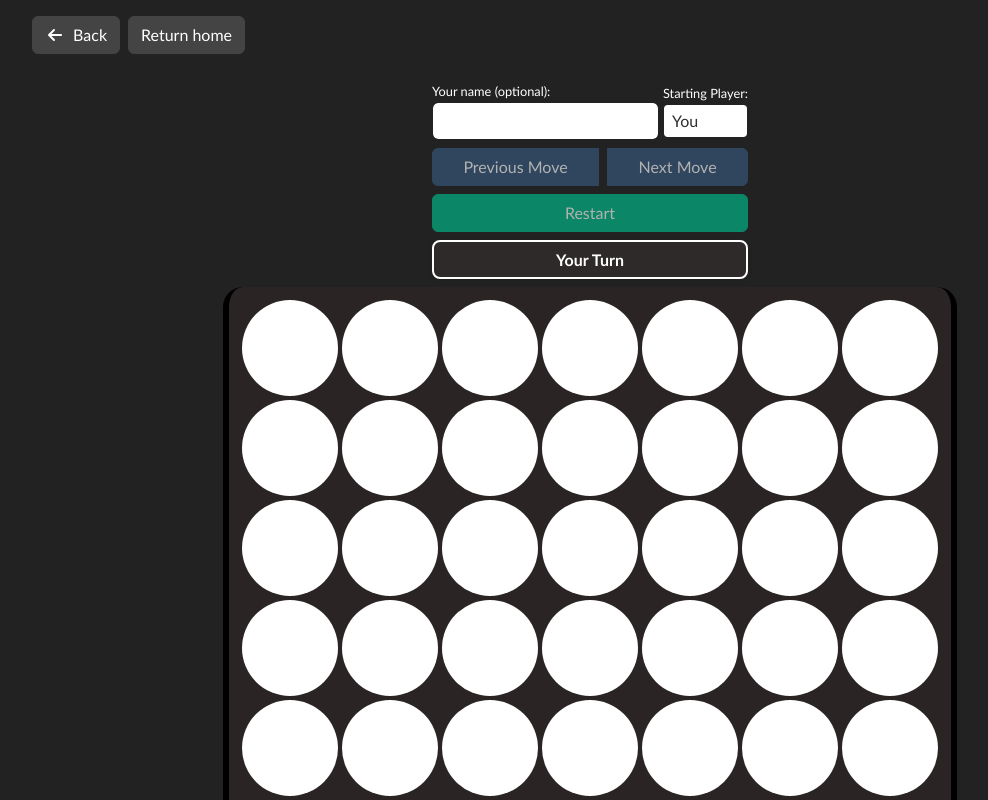
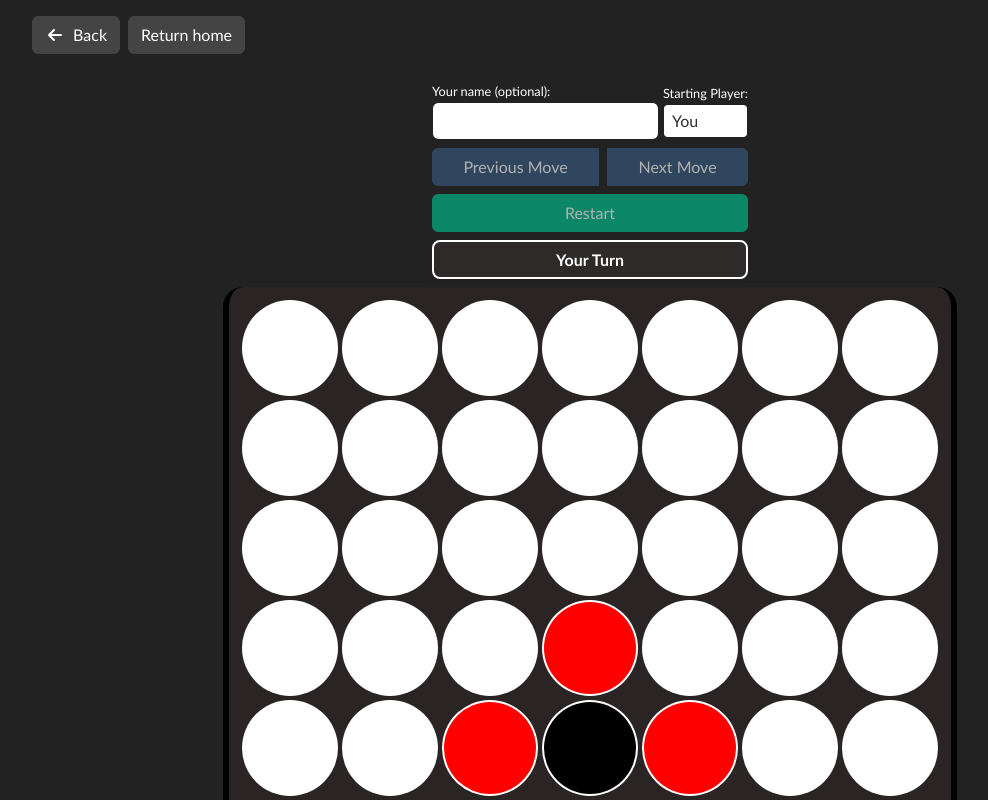
Before and after one commit to JoachimTislov/Portfolio, a Vue app: page /four-in-a-row in a window 1280 px wide. Shown: the top 800 px of the page, without its empty margins (50-1038 px from the left). Built offline with nearby package versions, Linux system fonts and the light colour scheme; what vue3-apexcharts would draw is missing.

Commit message:
Little update

```diff
--- a/index.html
+++ b/index.html
@@ -2,7 +2,7 @@
 <html lang="en">
   <head>
     <meta charset="UTF-8">
-    <!--<link rel="icon" href="/favicon.ico">-->
+    <link rel="icon" href="#">
     <meta name="viewport" content="width=device-width, initial-scale=1.0">
     <title>JTs Portfolio</title>
   </head>
--- a/src/Logic/FourInARow/BotLogic/Algorithms/searches/searchForLosingPatterns.ts
+++ b/src/Logic/FourInARow/BotLogic/Algorithms/searches/searchForLosingPatterns.ts
@@ -58,7 +58,7 @@ export const searchForLosingPatterns = (
             for (const entry of losing_Coordinates.value[key][participant][
               piece_countAndIndices.piece_count
             ]) {
-              if (entry.direction == structure.direction || entry.direction == 'vertical') {
+              if (entry.direction == structure.direction) {
                 if (
                   entry.direction == 'cross' &&
                   arraysEqual(entry.pattern, sequence.pattern) &&
@@ -71,7 +71,7 @@ export const searchForLosingPatterns = (
               }
             }
 
-            if (canAddEntry) {
+            if (canAddEntry && structure.direction != 'vertical') {
               losing_Coordinates.value[key][participant][piece_countAndIndices.piece_count].push({
                 direction: structure.direction,
                 pattern: sequence.pattern,
--- a/src/Logic/FourInARow/BotLogic/BotInit.ts
+++ b/src/Logic/FourInARow/BotLogic/BotInit.ts
@@ -24,6 +24,7 @@ import { arraysEqual } from './ArrayLogic'
 import { three_in_a_row_pattern_with_index } from './PatternLogic'
 import { getOtherZeroCoordinatesIndex } from './Algorithms/get/getOtherZeroOrAsteriskCoordinatesIndex'
 import { checkIfItsARecordInLosingCoordinates } from './Algorithms/checks/checkIfItsARecordInLosingCoordinates'
+import { checkCoordinatesLimit } from './Algorithms/checks/checkCoordinatesLimit'
 
 export const initiateAlgorithms = async (board: number[][]) => {
   const participants = [
@@ -170,8 +171,12 @@ export const initiateAlgorithms = async (board: number[][]) => {
             }
 
             const thirdAndFifth = getFourthAndFifthCoordinates(sequence.coordinates)
+            const validThirdAndFifth =
+              checkCoordinatesLimit(thirdAndFifth.first) &&
+              checkCoordinatesLimit(thirdAndFifth.last)
 
-            const _result = checkDoubleThreeInARow(
+            const _result = validThirdAndFifth
+              ? checkDoubleThreeInARow(
                   board,
                   thirdAndFifth,
                   sequence.pattern,
@@ -179,6 +184,7 @@ export const initiateAlgorithms = async (board: number[][]) => {
                   sequence.coordinates,
                   index
                 )
+              : false
             const doubleThreeInARow =
               _result != false &&
               moves_related_to_pattern &&
@@ -186,7 +192,8 @@ export const initiateAlgorithms = async (board: number[][]) => {
                 ? _result.success
                 : false
 
-            const result = checkPotentiallyDoubleThreeInARow(
+            const result = validThirdAndFifth
+              ? checkPotentiallyDoubleThreeInARow(
                   board,
                   thirdAndFifth,
                   sequence.pattern,
@@ -194,6 +201,7 @@ export const initiateAlgorithms = async (board: number[][]) => {
                   sequence.coordinates,
                   index
                 )
+              : false
             const potentiallyDoubleInARow =
               result != false &&
               moves_related_to_pattern &&
@@ -217,7 +225,7 @@ export const initiateAlgorithms = async (board: number[][]) => {
     }
   }
 
-  //console.log(botChoices.value, playerChoices.value, losing_Coordinates.value)
+  console.log(botChoices.value, playerChoices.value, losing_Coordinates.value)
 
   return await searchForBestChoice(board)
 }
--- a/src/Logic/FourInARow/BotLogic/applyPropertiesToAndFilterEntries.ts
+++ b/src/Logic/FourInARow/BotLogic/applyPropertiesToAndFilterEntries.ts
@@ -1,4 +1,5 @@
 import type { possible_Choices, possible_Coordinates } from '../Types'
+import { arraysEqual } from './ArrayLogic'
 import { botMove } from './botMove'
 import { structureCases } from './structureCases'
 
@@ -17,7 +18,7 @@ export const applyPropertiesToEntry = async (
     firstBotOpportunityIsThree,
     firstPlayerThreatIsThree,
     firstIsPotentialThree,
-    firstIsPotentialDoubleThreeInARowPlayerThreeThreat,
+    //firstIsPotentialDoubleThreeInARowPlayerThreeThreat,
     secondPlayerThreatIsTwo,
     secondBotOpportunityIsThree,
     secondIsThree,
@@ -36,6 +37,18 @@ export const applyPropertiesToEntry = async (
     return await botMove(board, x, y)
   }
 
+  if (arraysEqual([6, 2], possible_Coordinates_Entry.coordinates))
+    console.log(
+      !firstBotOpportunityIsThree,
+      !playerHasAPrimeDoubleAbove,
+      !firstIsPotentialThree,
+      !firstIsTwo,
+      possible_Coordinates_Entry,
+      secondIsThree,
+      firstPlayerThreatIsTwo,
+      secondPlayerThreatIsTwo
+    )
+
   if (!firstPlayerThreatIsThree && !doubleTwo) {
     if (doubleThreeInARow || prime_verticalDoubleThree) {
       targetArr.prime_double_Three_in_a_row.push(possible_Coordinates_Entry)
@@ -45,11 +58,7 @@ export const applyPropertiesToEntry = async (
       !firstBotOpportunityIsThree
     ) {
       targetArr.non_prime_double_Three_in_a_row.push(possible_Coordinates_Entry)
-    } else if (
-      two_sided_three_in_a_row &&
-      !firstBotOpportunityIsThree &&
-      !firstIsPotentialDoubleThreeInARowPlayerThreeThreat
-    ) {
+    } else if (two_sided_three_in_a_row && !firstBotOpportunityIsThree) {
       targetArr.two_sided_three_in_a_row.push(possible_Coordinates_Entry)
     } else if (
       !firstBotOpportunityIsThree &&
--- a/src/Logic/FourInARow/BotLogic/structureCases.ts
+++ b/src/Logic/FourInARow/BotLogic/structureCases.ts
@@ -1,7 +1,7 @@
 import { botValue, losing_Coordinates, playerValue } from '../GameLogic/variables'
 import type { possible_Coordinates } from '../Types'
 import { checkIfItsARecordInLosingCoordinates } from './Algorithms/checks/checkIfItsARecordInLosingCoordinates'
-import { checkIfArrayInThe2DArrayEqualArray } from './ArrayLogic'
+import { arraysEqual, checkIfArrayInThe2DArrayEqualArray } from './ArrayLogic'
 import { prime_two_in_a_row_pattern } from './PatternLogic'
 
 export const structureCases = (possible_Coordinates_Entry: possible_Coordinates) => {
@@ -22,6 +22,9 @@ export const structureCases = (possible_Coordinates_Entry: possible_Coordinates)
   const firstPlayerThreatIsTwo = firstPlayerThreat?.piece_count === 'Two'
 
   const firstIsTwo = firstBotOpportunity || firstPlayerThreatIsTwo
+
+  if (arraysEqual([6, 2], possible_Coordinates_Entry.coordinates))
+    console.log(firstBotOpportunity, firstPlayerThreatIsTwo)
 
   const firstIsPotentialDoubleThreeInARowPlayerThreeThreat =
     firstPlayerThreat?.potentialDoubleThreeInARow
--- a/src/Logic/FourInARow/GameLogic/variables.ts
+++ b/src/Logic/FourInARow/GameLogic/variables.ts
@@ -52,16 +52,16 @@ watch(
 export const boardWidth = ref<number>(7)
 export const boardHeight = ref<number>(6)
 const storedBoard = localStorage.getItem('board')
-/*export const board = reactive([
-  [1, 1, 2, 1, 2, 1],
+export const board = reactive([
   [0, 0, 0, 0, 0, 0],
-  [2, 2, 1, 2, 1, 0],
-  [1, 2, 1, 1, 1, 2],
-  [2, 1, 1, 2, 1, 2],
-  [2, 2, 1, 0, 0, 0],
-  [2, 0, 0, 0, 0, 0]
-])*/
-export const board = reactive(
+  [2, 0, 0, 0, 0, 0],
+  [1, 1, 0, 0, 0, 0],
+  [1, 2, 1, 0, 0, 0],
+  [2, 1, 0, 0, 0, 0],
+  [0, 0, 0, 0, 0, 0],
+  [0, 0, 0, 0, 0, 0]
+])
+export const board1 = reactive(
   storedBoard
     ? JSON.parse(storedBoard)
     : Array(boardWidth.value)
--- a/src/views/Four-in-a-row/FourInARowView.vue
+++ b/src/views/Four-in-a-row/FourInARowView.vue
@@ -1,6 +1,11 @@
 <script setup lang="ts">
 import BackToHome from '@/components/Portfolio/BackButton.vue';
 import FourInARow from '../../components/Projects/Four-in-a-row/FourInARow.vue'
+import { onMounted } from 'vue';
+
+onMounted(() => {
+  localStorage.clear()
+})
 </script>
 
 <template>
--- a/src/views/Portfolio/HomeView.vue
+++ b/src/views/Portfolio/HomeView.vue
@@ -8,7 +8,6 @@ import { token } from '../../Logic/MacroTracker/variables'
 onMounted(async () => {
   if (!token.value) {
     await initiateExampleAccount()
-
   }
 })
 </script>
```
Also changed, not shown: 1 other file (tests, documents, lock files or other folders). Lines whose indentation alone changed are shown as unchanged.
